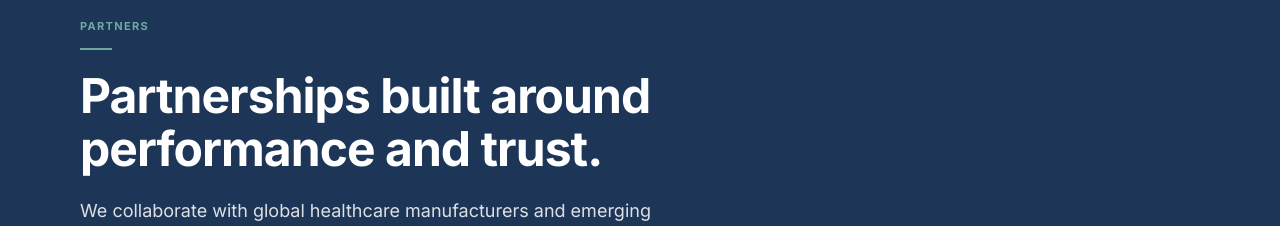
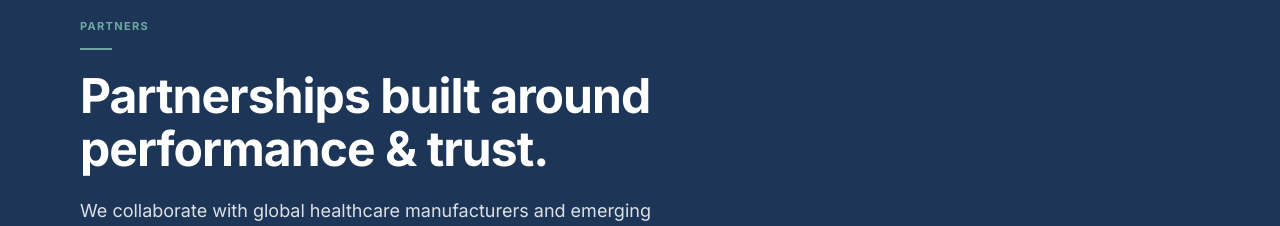
Before and after one commit to Cuvon/cuvon.gr, a Next.js app: page /partners in a window 1280 px wide. Shown: the part 127-353 px from the top of the page. Built offline with nearby package versions, Linux system fonts and the light colour scheme; no server answers.

Commit message:
Update page.tsx

```diff
--- a/app/partners/page.tsx
+++ b/app/partners/page.tsx
@@ -31,7 +31,7 @@ export default function PartnersPage() {
     <>
       <PageHeader
         label="Partners"
-        title="Partnerships built around performance and trust."
+        title="Partnerships built around performance & trust."
         lead="We collaborate with global healthcare manufacturers and emerging innovators to bring the right treatments to Greece smoothly, efficiently and with full support."
       />
 
```
